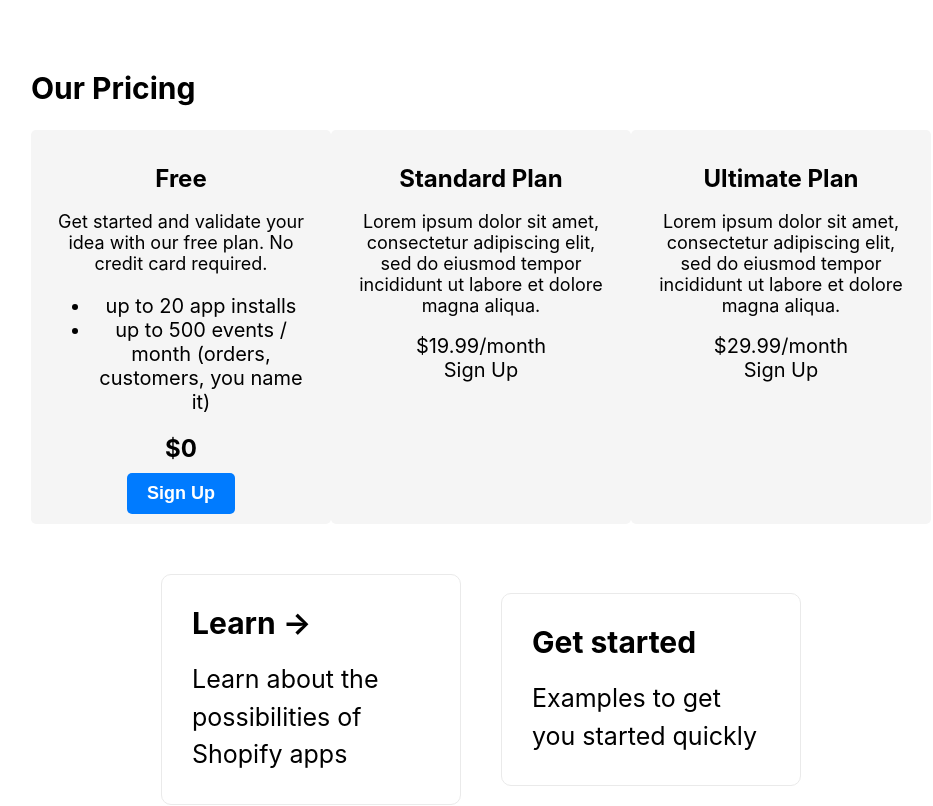
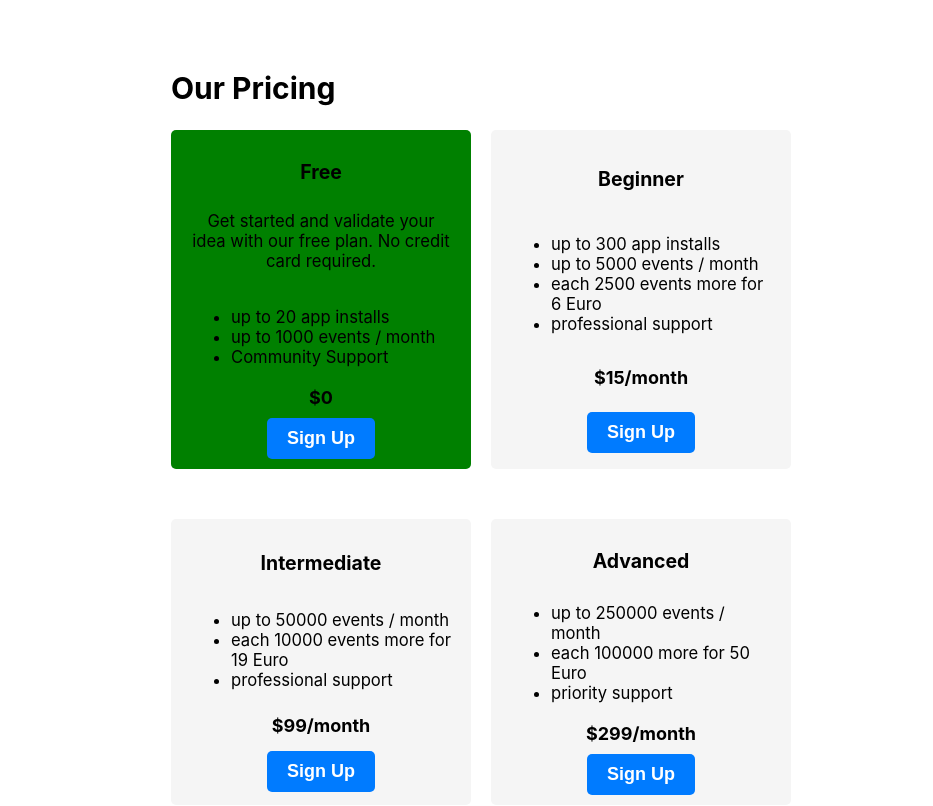
Before and after one commit to Bettelstab/kickify-io, a Next.js app: page / in a window 1280 px wide. Shown: the part 2200-3006 px from the top of the page, without its empty margins (159-1092 px from the left). Built offline with nearby package versions, Linux system fonts and the light colour scheme.

Commit message:
Make pricing section ok content- and layout-wise

```diff
--- a/pages/home/Pricing.module.css
+++ b/pages/home/Pricing.module.css
@@ -2,37 +2,60 @@
   padding: 50px 0;
   background: #f5f5f5;
 }
+
 .pricingSection h2 {
   font-size: 36px;
   text-align: center;
   margin-bottom: 30px;
 }
+
 .priceBox {
   width: 300px;
   padding: 10px 20px;
   margin: 0 auto;
   margin-bottom: 30px;
-  text-align: center;
   background: #F5F5F5;
   border-radius: 5px;
+  font-size: clamp(16px, 1.3vw, 18px);
+  text-align: center;
+  display: flex;
+  flex-flow: column;
+  justify-content: space-around;
 }
+
 .priceBox h3 {
-  font-size: 24px;
   margin-bottom: 10px;
 }
-.priceBox p {
-  font-size: 18px;
-}
+
 .price {
-  font-size: 24px;
   font-weight: bold;
   margin-bottom: 10px;
+  font-size: clamp(18px, 1.4vw, 22px);
 }
+
 .features {
   margin: 20px 0;
+  text-align: left;
 }
 
 .priceBoxes {
-  display: flex;
-  flex-flow: row wrap;
+  display: grid;
+  grid-template-columns: 1fr;
+  grid-gap: 20px;
 }
+
+.free {
+  background: green;
+}
+
+@media screen and (min-width: 680px) {
+  .priceBoxes {
+    grid-template-columns: 1fr 1fr;
+  }
+}
+
+@media screen and (min-width: 1300px) {
+  .priceBoxes {
+    grid-template-columns: repeat(4, 1fr);
+  }
+}
--- a/pages/home/Pricing.tsx
+++ b/pages/home/Pricing.tsx
@@ -1,4 +1,5 @@
 import Link from "next/link";
+import classNames from "/library/classnames";
 import styles from "./Pricing.module.css";
 
 export default function Pricing() {
@@ -6,7 +7,7 @@ export default function Pricing() {
     <div className={styles.precingSection} id="pricing">
       <h2>Our Pricing</h2>
       <div className={styles.priceBoxes}>
-        <div className={styles.priceBox}>
+        <div className={classNames(styles.priceBox, styles.free)}>
           <h3>Free</h3>
           <p>
             Get started and validate your idea with our free plan. No credit
@@ -14,7 +15,8 @@ export default function Pricing() {
           </p>
           <ul className={styles.features}>
             <li>up to 20 app installs</li>
-            <li>up to 500 events / month (orders, customers, you name it)</li>
+            <li>up to 1000 events / month</li>
+            <li>Community Support</li>
           </ul>
           <div className={styles.price}>$0</div>
           <Link href="/signup-free">
@@ -22,26 +24,41 @@ export default function Pricing() {
           </Link>
         </div>
         <div className={styles.priceBox}>
-          <h3>Standard Plan</h3>
-          <p>
-            Lorem ipsum dolor sit amet, consectetur adipiscing elit, sed do
-            eiusmod tempor incididunt ut labore et dolore magna aliqua.
-          </p>
-          <div className="price">$19.99/month</div>
-          <a href="#" className="cta">
-            Sign Up
-          </a>
+          <h3>Beginner</h3>
+          <ul className={styles.features}>
+            <li>up to 300 app installs</li>
+            <li>up to 5000 events / month</li>
+            <li>each 2500 events more for 6 Euro</li>
+            <li>professional support</li>
+          </ul>
+          <div className={styles.price}>$15/month</div>
+          <Link href="/signup-beginner">
+            <button>Sign Up</button>
+          </Link>
         </div>
         <div className={styles.priceBox}>
-          <h3>Ultimate Plan</h3>
-          <p>
-            Lorem ipsum dolor sit amet, consectetur adipiscing elit, sed do
-            eiusmod tempor incididunt ut labore et dolore magna aliqua.
-          </p>
-          <div className="price">$29.99/month</div>
-          <a href="#" className="cta">
-            Sign Up
-          </a>
+          <h3>Intermediate</h3>
+          <ul className={styles.features}>
+            <li>up to 50000 events / month</li>
+            <li>each 10000 events more for 19 Euro</li>
+            <li>professional support</li>
+          </ul>
+          <div className={styles.price}>$99/month</div>
+          <Link href="/signup-intermediate">
+            <button>Sign Up</button>
+          </Link>
+        </div>
+        <div className={styles.priceBox}>
+          <h3>Advanced</h3>
+          <ul className={styles.features}>
+            <li>up to 250000 events / month</li>
+            <li>each 100000 more for 50 Euro</li>
+            <li>priority support</li>
+          </ul>
+          <div className={styles.price}>$299/month</div>
+          <Link href="/signup-advanced">
+            <button>Sign Up</button>
+          </Link>
         </div>
       </div>
     </div>
```
